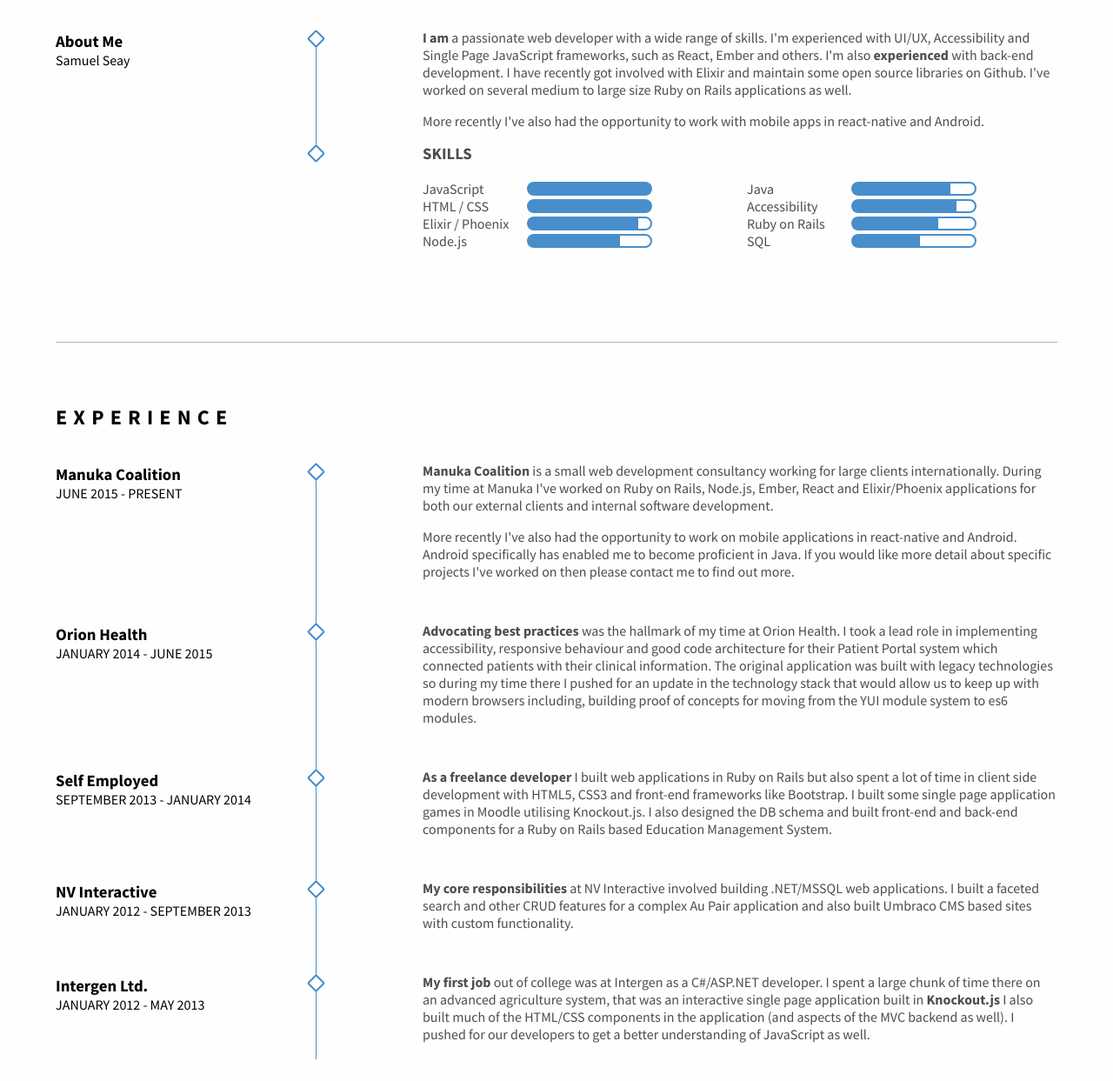
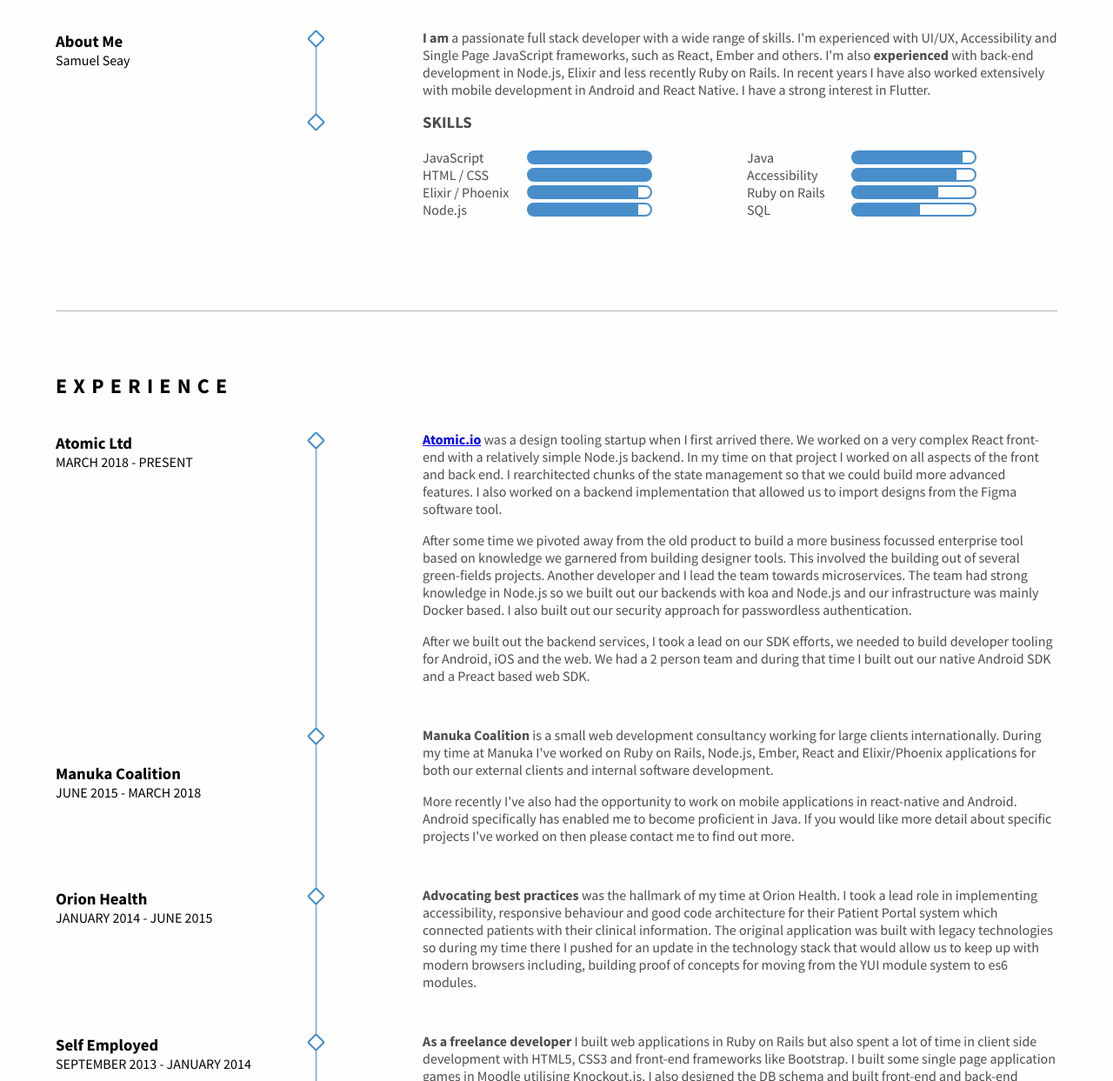
Before and after one commit to samueljseay/cv, a plain HTML site: page index.html in a window 1280 px wide. Shown: the part 361-1604 px from the top of the page at 87% size. Drawn offline with Linux system fonts and the light colour scheme.

Commit message:
Update with recent skills and experience.

```diff
--- a/index.html
+++ b/index.html
@@ -65,12 +65,10 @@
                   <li class="cv-timeline-list-item">
                     <div class="cv-timeline-list-item-text">
                       <p>
-                        <strong>I am</strong> a passionate web developer with a wide range of skills. I'm experienced with UI/UX, Accessibility and Single Page JavaScript frameworks,
-                        such as React, Ember and others. I'm also <strong>experienced</strong> with back-end development. I have recently got involved
-                        with Elixir and maintain some open source libraries on Github. I've worked on several medium to large size Ruby on Rails applications as well.
+                        <strong>I am</strong> a passionate full stack developer with a wide range of skills. I'm experienced with UI/UX, Accessibility and Single Page JavaScript frameworks,
+                        such as React, Ember and others. I'm also <strong>experienced</strong> with back-end development in Node.js, Elixir and less recently Ruby on Rails. In recent
+                        years I have also worked extensively with mobile development in Android and React Native. I have a strong interest in Flutter.
                       </p>
-
-                      <p>More recently I've also had the opportunity to work with mobile apps in react-native and Android.</p>
                     </div>
                   </li>
                   <li class="cv-timeline-list-item">
@@ -86,7 +84,7 @@
                         <div class="col-xs-12 col-sm-6">
                           <span class="cv-progress-label">Java</span>
                           <div class="cv-progress-bar">
-                            <div class="cv-progress-bar-fill" style="width: 80%"></div>
+                            <div class="cv-progress-bar-fill" style="width: 90%"></div>
                           </div>
                         </div>
                         <div class="col-xs-12 col-sm-6">
@@ -120,7 +118,7 @@
                         <div class="col-xs-12 col-sm-6">
                           <span class="cv-progress-label">Node.js</span>
                           <div class="cv-progress-bar">
-                            <div class="cv-progress-bar-fill" style="width: 75%"></div>
+                            <div class="cv-progress-bar-fill" style="width: 90%"></div>
                           </div>
                         </div>
 
@@ -143,13 +141,48 @@
             <div class="row timeline-row">
               <div class="col-xs-3">
                 <div class="cv-text-content">
-                  <h3>Manuka Coalition</h3>
-                  <p>JUNE 2015 - PRESENT</p>
+                  <h3>Atomic Ltd</h3>
+                  <p>MARCH 2018 - PRESENT</p>
                 </div>
               </div>
 
               <div class="col-xs-9">
                 <ul class="cv-timeline single large first">
+                  <li class="cv-timeline-list-item">
+                    <div class="cv-timeline-list-item-text">
+                      <p>
+                        <strong><a href='https://atomic.io'>Atomic.io</a></strong> was a design tooling startup when I first arrived there. We worked on a very complex React front-end with a
+                        relatively simple Node.js backend. In my time on that project I worked on all aspects of the front and back end. I rearchitected chunks of the state
+                        management so that we could build more advanced features. I also worked on a backend implementation that allowed us to import designs from the Figma
+                        software tool.
+                      </p>
+
+                      <p>
+                        After some time we pivoted away from the old product to build a more business focussed enterprise tool based on knowledge we garnered from building designer tools. This involved
+                        the building out of several green-fields projects. Another developer and I lead the team towards microservices. The team had strong knowledge in Node.js so we built
+                        out our backends with koa and Node.js and our infrastructure was mainly Docker based. I also built out our security approach for passwordless authentication.
+                      </p>
+
+                      <p>
+                        After we built out the backend services, I took a lead on our SDK efforts, we needed to build developer tooling for Android, iOS and the web. We had a 2 person team
+                        and during that time I built out our native Android SDK and a Preact based web SDK.
+                      </p>
+                    </div>
+                  </li>
+                </ul>
+              </div>
+            </div>
+
+            <div class="row timeline-row">
+              <div class="col-xs-3">
+                <div class="cv-text-content">
+                  <h3>Manuka Coalition</h3>
+                  <p>JUNE 2015 - MARCH 2018</p>
+                </div>
+              </div>
+
+              <div class="col-xs-9">
+                <ul class="cv-timeline single large">
                   <li class="cv-timeline-list-item">
                     <div class="cv-timeline-list-item-text">
                       <p>
```
